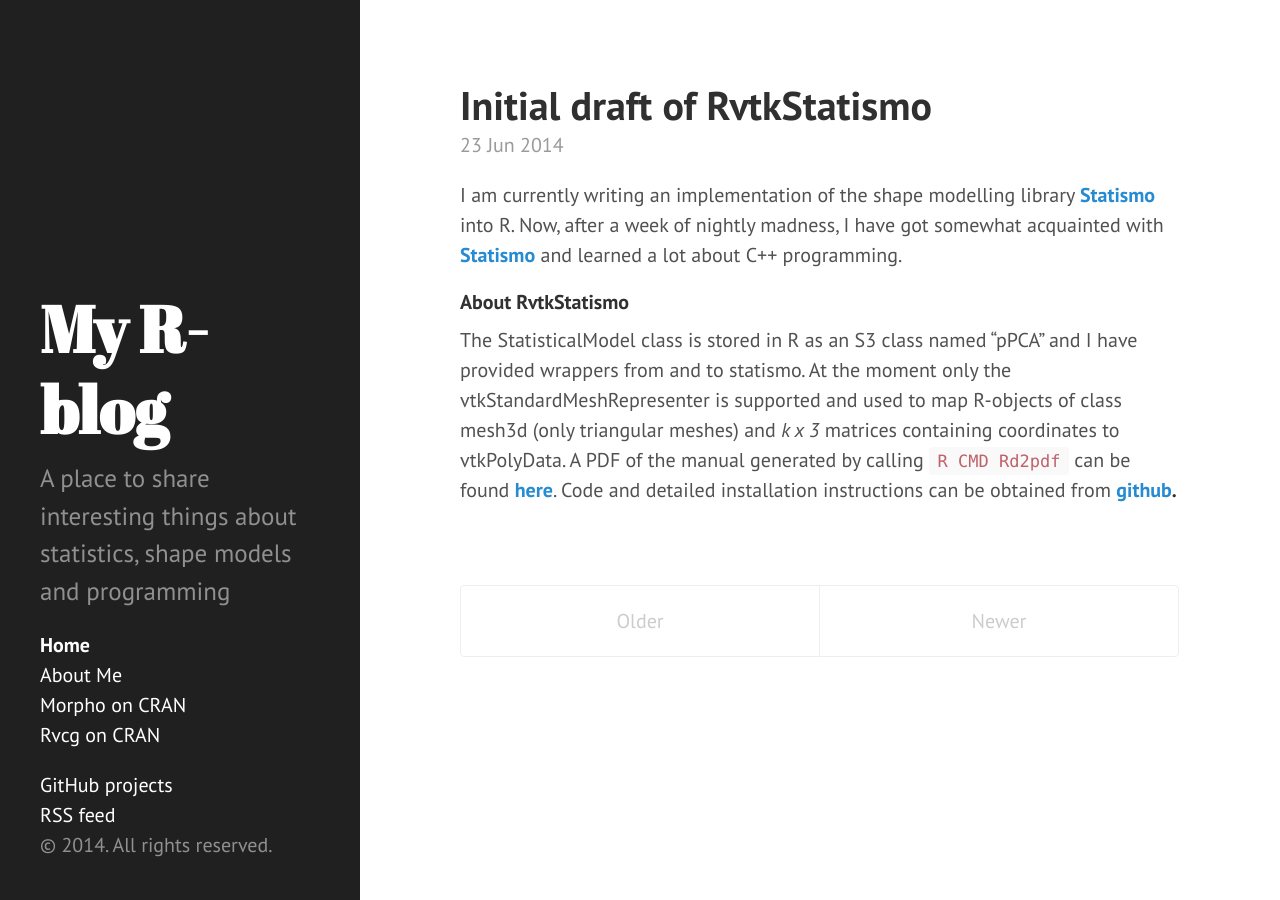
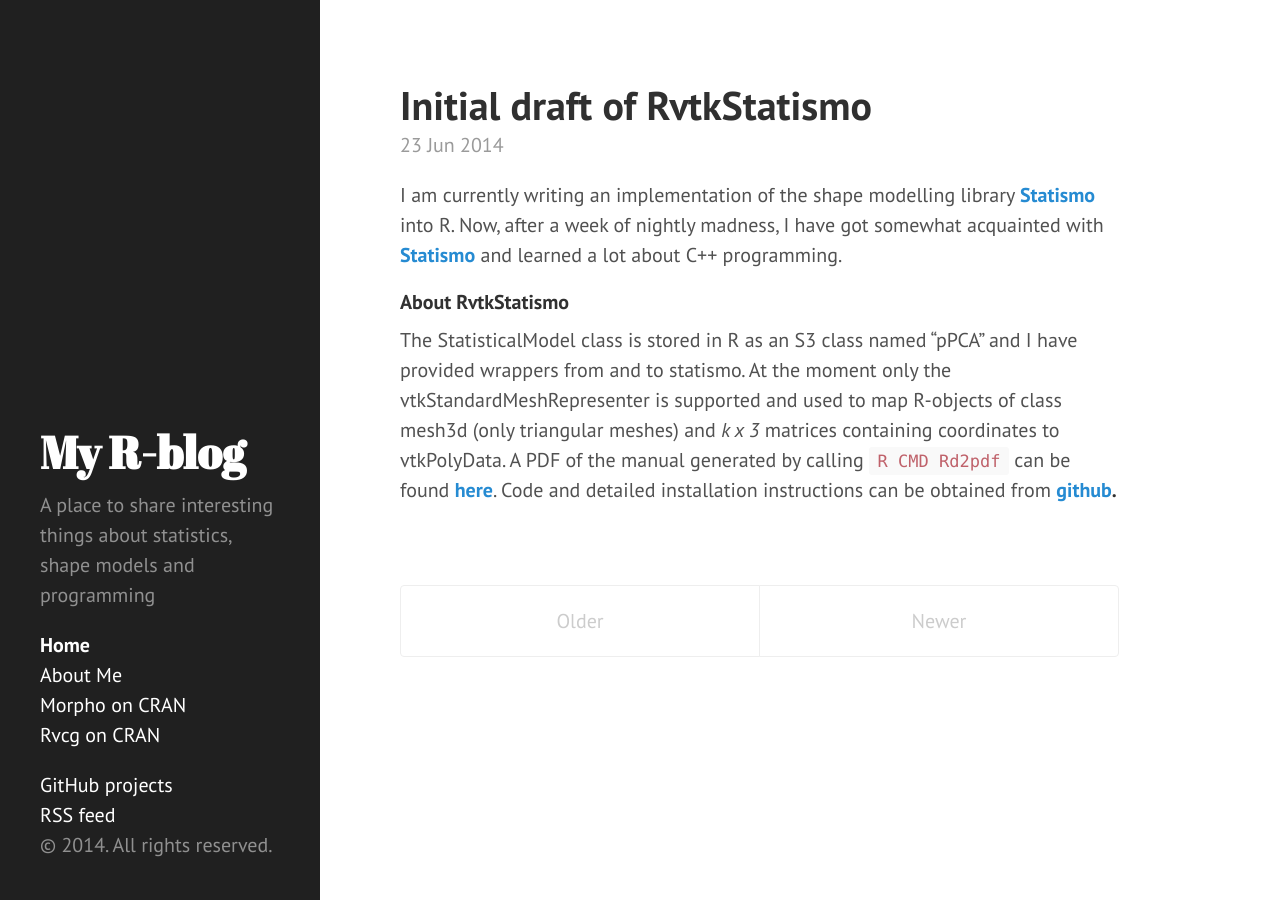
Before and after one commit to zarquon42b/zarquon42b.github.io, a Jekyll site: the page built from index.html, in a window 1280 px wide. Built offline with Jekyll 4.4.1, drawn with Linux system fonts in a browser that asks for light colours; Markdown is read by kramdown in place of the engine named in the settings; the list of posts is cut into pages by our own code.

Commit message:
changed font size and width of sidebar and adjusted padding of content

```diff
--- a/public/css/hyde.css
+++ b/public/css/hyde.css
@@ -65,7 +65,7 @@ html {
     top: 0;
     left: 0;
     bottom: 0;
-    width: 18rem;
+    width: 16rem;
     text-align: left;
   }
 }
@@ -80,7 +80,7 @@ html {
   color: #fff;
   margin-top: 0;
   font-family: "Abril Fatface", serif;
-  font-size: 3.25rem;
+  font-size: 2.25rem;
 }
 
 /* Sidebar nav */
@@ -136,7 +136,7 @@ a.sidebar-nav-item:focus {
 
 @media (min-width: 64rem) {
   .content {
-    margin-left: 22rem;
+    margin-left: 19rem;
     margin-right: 4rem;
   }
 }
--- a/public/css/poole.css
+++ b/public/css/poole.css
@@ -232,7 +232,7 @@ tbody tr:nth-child(odd) th {
  */
 
 .lead {
-  font-size: 1.25rem;
+  font-size: 1rem;
   font-weight: 300;
 }
 
```
